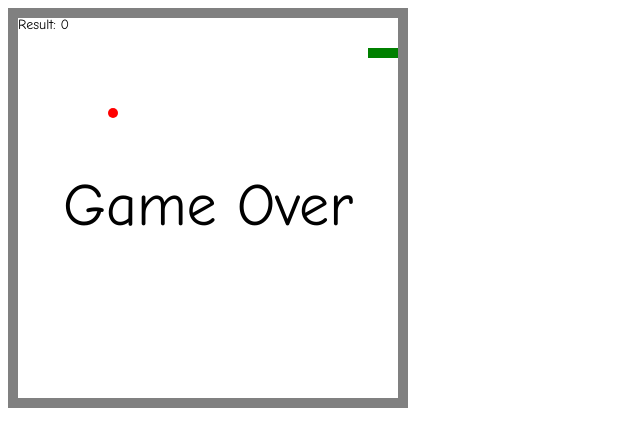
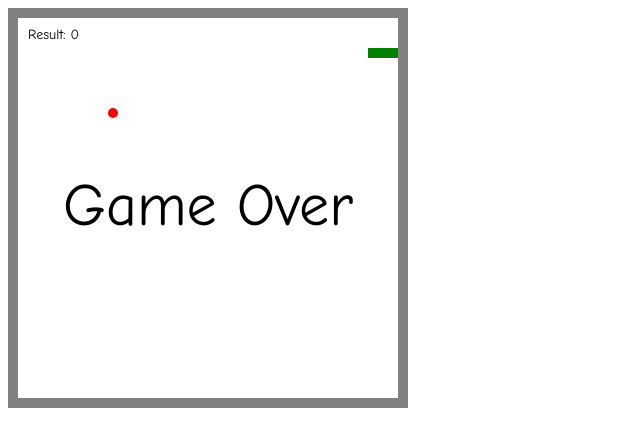
Before and after one commit to anadoh/snake_game, a plain HTML site: page index.html in a window 1280 px wide. Shown: the full height of the page, 0-640 px from the left. Drawn offline with nearby package versions, Linux system fonts and the light colour scheme.

Commit message:
text correct

```diff
--- a/js/main.js
+++ b/js/main.js
@@ -1,21 +1,22 @@
 
 //canvas
 
-let canvas = document.getElementById("canvas");
-let contex = canvas.getContext("2d");
+var canvas = document.getElementById("canvas");
+var contex = canvas.getContext("2d");
 
 // making canvas width and height
-let width = canvas.width;
-let height = canvas.height;
-//net size
-let blockSize = 10;
-let blockWidth = width / blockSize;
-let blockHeigth = height / blockSize;
+var width = canvas.width;
+var height = canvas.height;
 
-let result = 0;
+//grid element size
+var blockSize = 10;
+var blockWidth = width / blockSize;
+var blockHeigth = height / blockSize;
+
+var result = 0;
 
 
-let time = setInterval(function () {
+var time = setInterval(function () {
     contex.clearRect(0,0,width,height);
     printResult();
     snake.move();
@@ -26,7 +27,7 @@ let time = setInterval(function () {
 
 
 // Drawing border
-const printBorder = function (){
+var printBorder = function (){
     contex.fillStyle = "Gray";
     contex.fillRect(0,0,width,blockSize);
     contex.fillRect(0,height-blockSize,width,blockSize);
@@ -34,15 +35,15 @@ const printBorder = function (){
     contex.fillRect(width-blockSize,0,blockSize,height);
 };
 
-const printResult = function() {
+var printResult = function() {
     contex.font = "14px Comic Sans MS";
     contex.textBaseline = "top";
     contex.fillStyle = "Black";
     contex.textAlign = "left";
-    contex.fillText("Result: " + result,blockSize,blockSize);
+    contex.fillText("Result: " + result, blockSize*2,blockSize*2);
     };
 
-const gameOver = function() {
+var gameOver = function() {
     clearInterval(time);
     contex.font = "60px Comic Sans MS";
     contex.textBaseline = "middle";
@@ -52,14 +53,15 @@ const gameOver = function() {
 };
 
 // Block
-const Block = function (column, row) {
+var Block = function (column, row) {
     this.column = column;
     this.row = row;
-}
+};
+
 //drawing square in bloks place
 Block.prototype.squarePrint = function(color) {
-    let x = this.column * blockSize;
-    let y = this.row * blockSize;
+    var x = this.column * blockSize;
+    var y = this.row * blockSize;
     contex.fillStyle = color;
     contex.fillRect(x,y,blockSize,blockSize);
 };
@@ -78,7 +80,7 @@ Block.prototype.circlePrint = function (color) {
     circle(cx,cy,blockSize/2, true);
 };
 
-//if the snake's head and the apple are in the same place//
+//if the snake's head and the apple are in the same place
 Block.prototype.compare = function (block) {
     return ((this.column === block.column) && (this.row === block.row));
 }
@@ -96,12 +98,12 @@ var Snake = function () {
 
 //each of the snakes part draw by square
 Snake.prototype.draw = function() {
-    for (let i=0; i< this.section.length; i++) {
+    for (var i=0; i< this.section.length; i++) {
         this.section[i].squarePrint("Green");
     }
 };
 
-let snake= new Snake();
+var snake= new Snake();
 snake.draw();
 
 
@@ -139,14 +141,14 @@ Snake.prototype.move = function() {
 
 //collision - game over
 Snake.prototype.headCollision = function(head) {
-    let leftCollision = (head.column === 0);
-    let rightCollision = (head.column === blockWidth -1);
-    let upCollision = (head.row === 0);
-    let downCollision = (head.row === blockHeigth -1);
-    let wallCollision = leftCollision || rightCollision || upCollision || downCollision;
+    var leftCollision = (head.column === 0);
+    var rightCollision = (head.column === blockWidth -1);
+    var upCollision = (head.row === 0);
+    var downCollision = (head.row === blockHeigth -1);
+    var wallCollision = leftCollision || rightCollision || upCollision || downCollision;
 
-    let tailCollision = false;
-    for (let i=0; i<this.section.length; i++) {
+    var tailCollision = false;
+    for (var i=0; i<this.section.length; i++) {
         if (head.compare(this.section[i])) {
             tailCollision = true;
         }
@@ -155,7 +157,7 @@ Snake.prototype.headCollision = function(head) {
 }
 
 //key operation
-let directions = {
+var directions = {
     37: "left",
     38: "up",
     39: "right",
@@ -163,7 +165,7 @@ let directions = {
 }
 
 $("body").keydown(function (press) {
-    let newDirection = directions[press.keyCode];
+    var newDirection = directions[press.keyCode];
     if (newDirection !== undefined) {
         snake.setDirection(newDirection);
     }
@@ -195,9 +197,9 @@ Apple.prototype.draw = function() {
 var apple = new Apple();
 apple.draw();
 
-//move an apple in mew random place
+//move an apple in new random place
 Apple.prototype.move = function () {
-    let randomColumn = Math.floor (Math.random() * (blockWidth -2)) + 1;
-    let randomRow = Math.floor(Math.random() * (blockHeigth - 2)) + 1;
+    var randomColumn = Math.floor (Math.random() * (blockWidth -2)) + 1;
+    var randomRow = Math.floor(Math.random() * (blockHeigth - 2)) + 1;
     this.position = new Block (randomColumn, randomRow);
 };
```
Also changed, not shown: index.html (+0 -5 lines).
